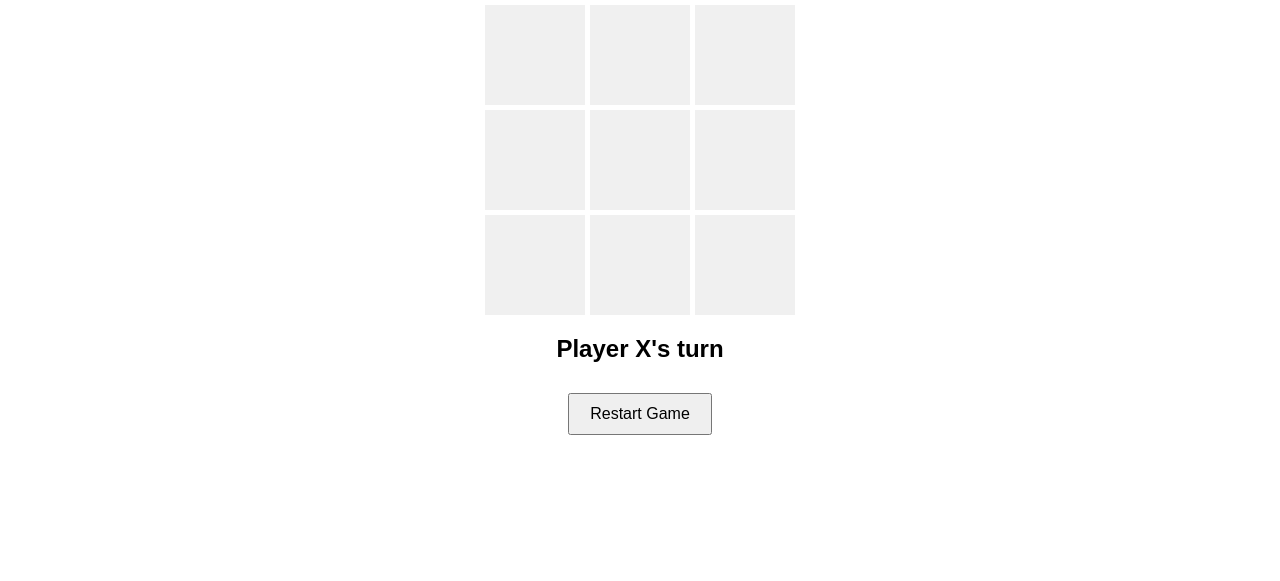
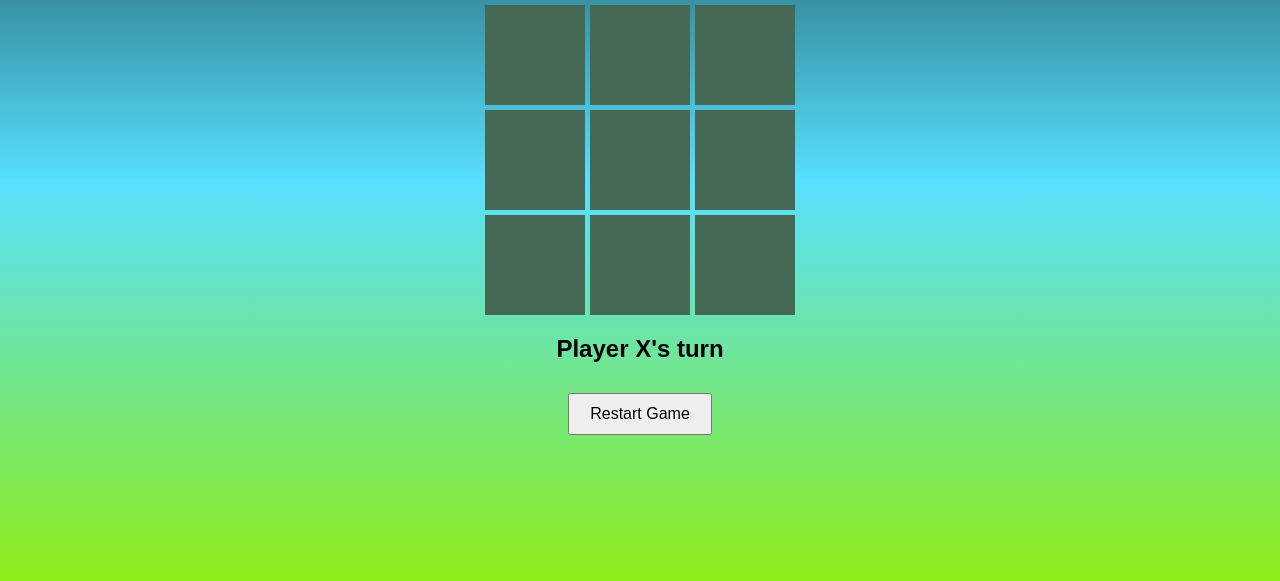
Before and after one commit to ayushpandey7355/Tic-Tac-Toe, a plain HTML site: page index.html in a window 1280 px wide. Shown: the part 219-800 px from the top of the page. Drawn offline with Linux system fonts and the light colour scheme.

Commit message:
Update Tic-Tac-Toe project with recent changes

```diff
--- a/style.css
+++ b/style.css
@@ -7,7 +7,13 @@ body {
     margin: 0;
     font-family: Arial, sans-serif;
 }
-
+body {
+    height: 100vh;
+    background: linear-gradient(to bottom, #133238, #57e0ff , #8fee1a); /* Gradient background */
+    display: flex;
+    justify-content: center;
+    align-items: center;
+  }
 h1 {
     margin-bottom: 20px;
 }
@@ -23,7 +29,7 @@ h1 {
     display: flex;
     justify-content: center;
     align-items: center;
-    background-color: #f0f0f0;
+    background-color: #466956;
     width: 100px;
     height: 100px;
     font-size: 2rem;
```
